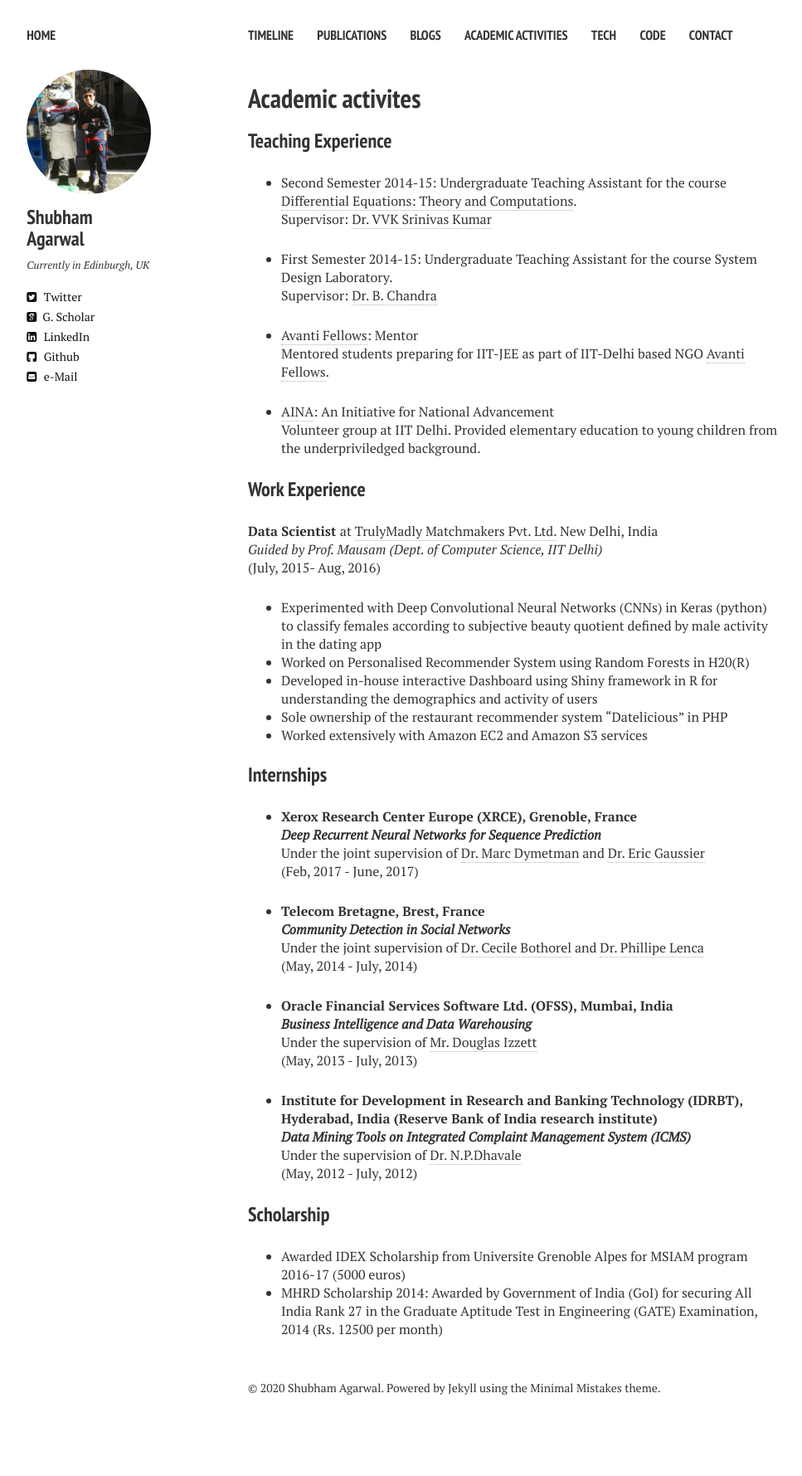
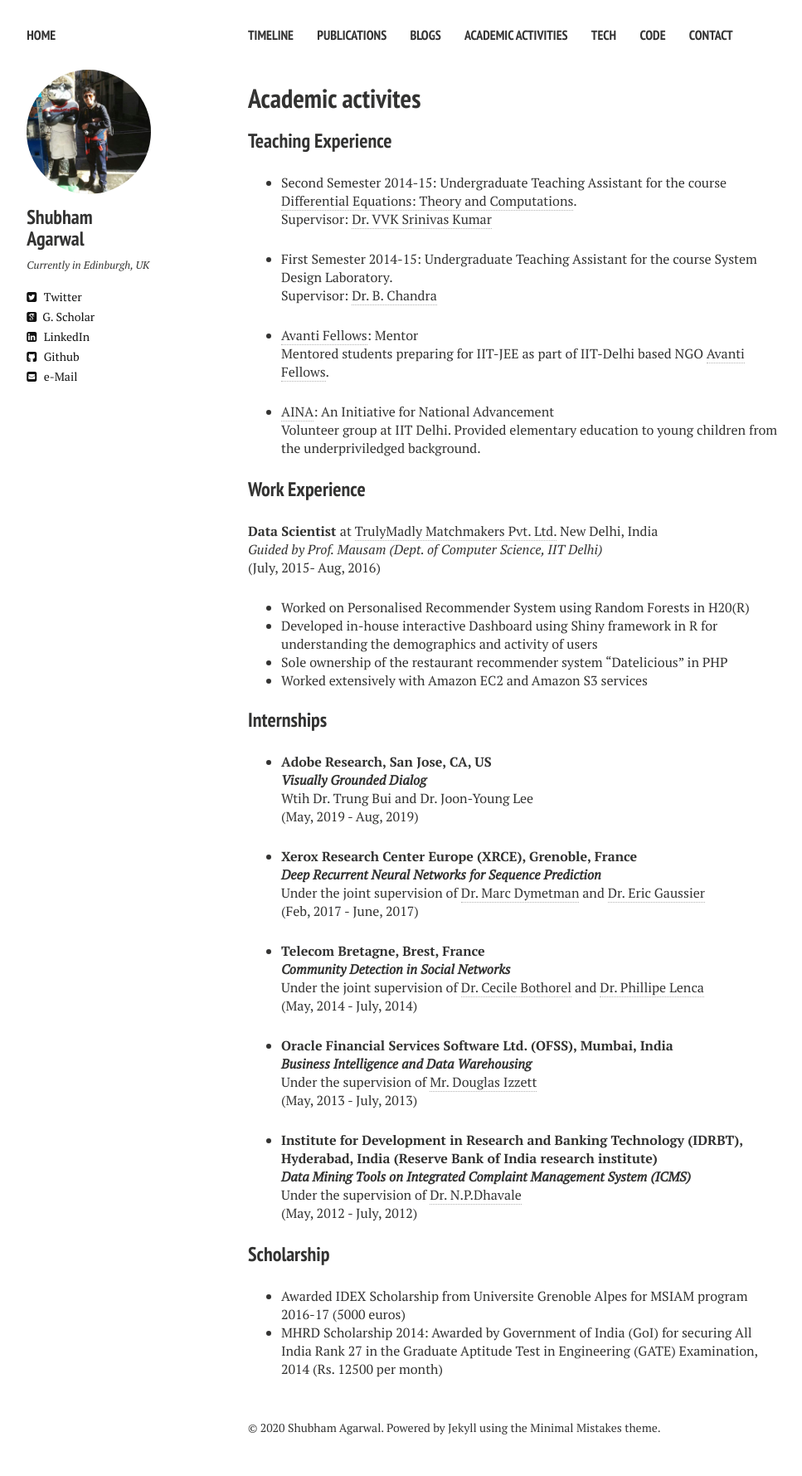
Before and after one commit to shubhamagarwal92/shubhamagarwal92.github.io, a Jekyll site: the page built from academic_activities.md, in a window 1280 px wide. Shown: the whole page at 83% size, without its empty margins (21-988 px from the left). Built offline with Jekyll 4.4.1, drawn with Linux system fonts in a browser that asks for light colours; nearby versions of some CDN libraries; before the commit the page ends 1731 px from its top, so only the background shows below that.

Commit message:
code and acad activites

```diff
--- a/academic_activities.md
+++ b/academic_activities.md
@@ -29,13 +29,17 @@ New Delhi, India
 <br /><i>Guided by Prof. [Mausam](http://homes.cs.washington.edu/~mausam/) (Dept. of Computer Science, IIT Delhi) </i>
 <br />(July, 2015- Aug, 2016)
 
-* Experimented with Deep Convolutional Neural Networks (CNNs) in Keras (python) to classify females according to subjective beauty quotient defined by male activity in the dating app
 * Worked on Personalised Recommender System using Random Forests in H20(R)
 * Developed in-house interactive Dashboard using Shiny framework in R for understanding the demographics and activity of users
 * Sole ownership of the restaurant recommender system "Datelicious" in PHP
 * Worked extensively with Amazon EC2 and Amazon S3 services
 
 ### Internships
+
+* <strong> Adobe Research, San Jose, CA, US </strong>
+<br /><strong><i>Visually Grounded Dialog</i></strong>
+<br /> Wtih Dr. Trung Bui and Dr. Joon-Young Lee
+<br />(May, 2019 - Aug, 2019)
 
 * <strong> Xerox Research Center Europe (XRCE), Grenoble, France </strong>
 <br /><strong><i>Deep Recurrent Neural Networks for Sequence Prediction</i></strong>
```
Also changed, not shown: code.md (+2 -1 lines), index.md (+1 -1 lines).
